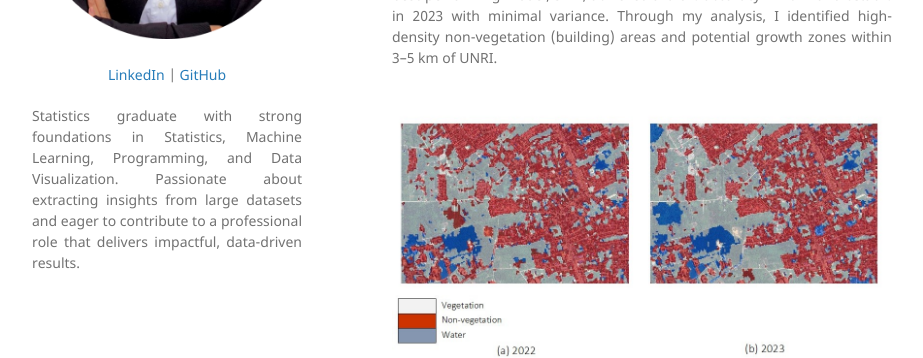
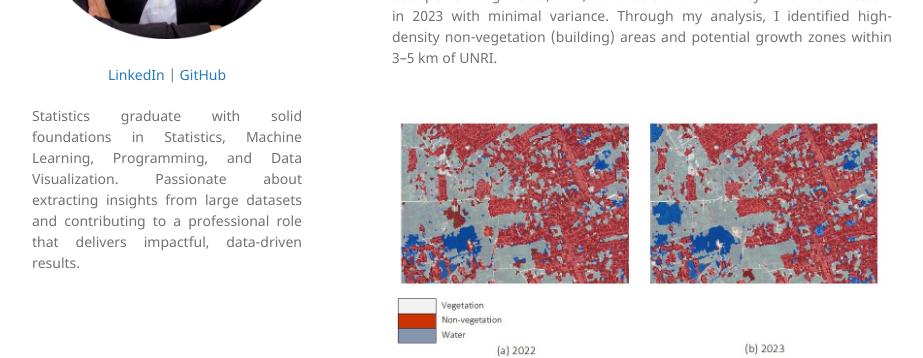
Before and after one commit to munafaizatun/munafaizatun.github.io, a Jekyll site: the page built from index.md, in a window 1280 px wide. Shown: the part 371-729 px from the top of the page, without its empty margins (178-1101 px from the left). Built offline with Jekyll 4.4.1, drawn with Linux system fonts in a browser that asks for light colours; our own code applies the rules of GitHub Pages for plain Markdown files.

Commit message:
Input _config.yml

```diff
--- a/_config.yml
+++ b/_config.yml
@@ -9,7 +9,7 @@
   </p>
 
   <p align="justify">
- Statistics graduate with strong foundations in Statistics, Machine Learning, Programming, and Data Visualization. Passionate about extracting insights from large datasets and eager to contribute to a professional role that delivers impactful, data-driven results.
+ Statistics graduate with solid foundations in Statistics, Machine Learning, Programming, and Data Visualization. Passionate about extracting insights from large datasets and contributing to a professional role that delivers impactful, data-driven results.
   </p>
 
 theme: jekyll-theme-minimal
```
